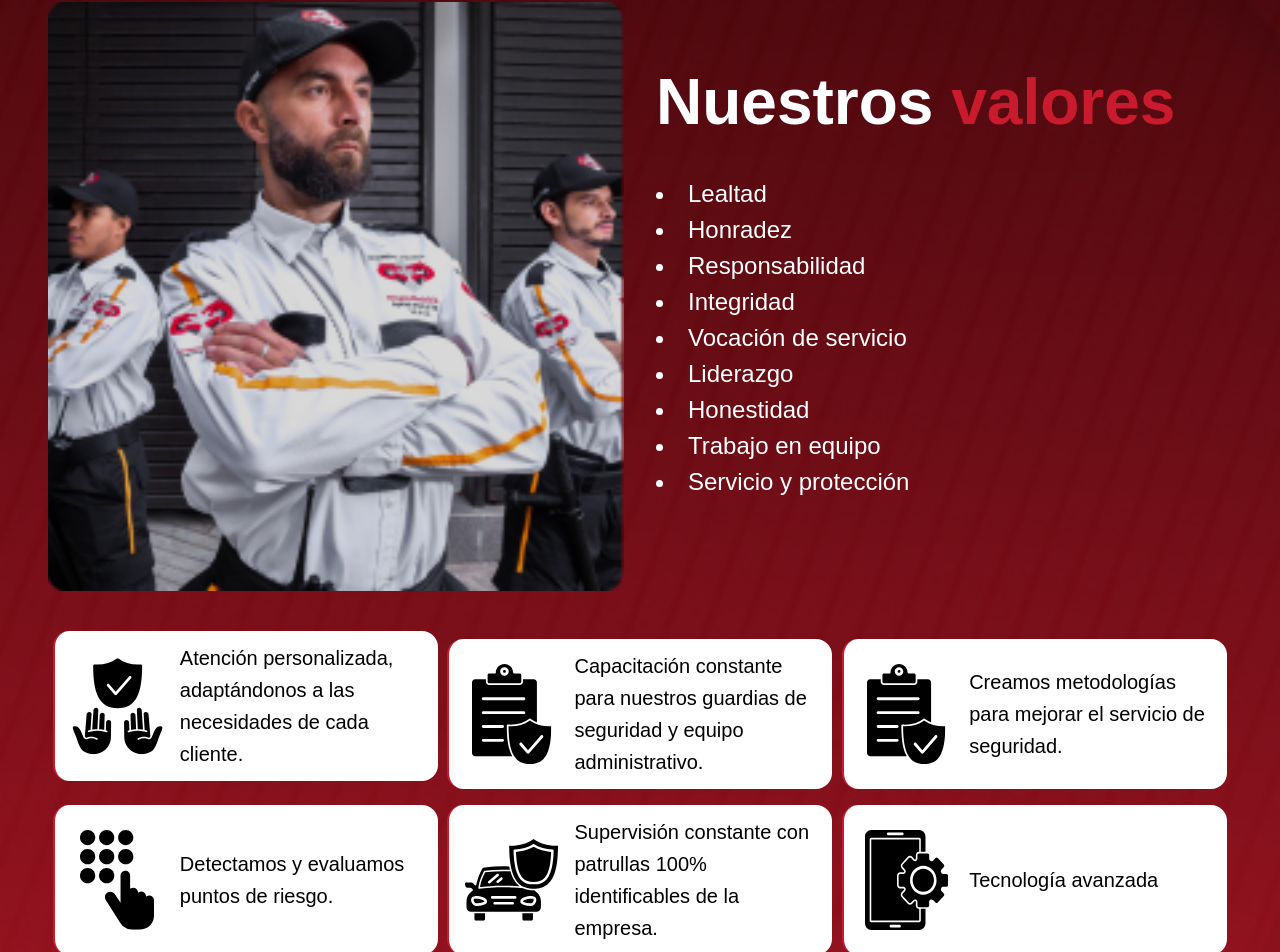
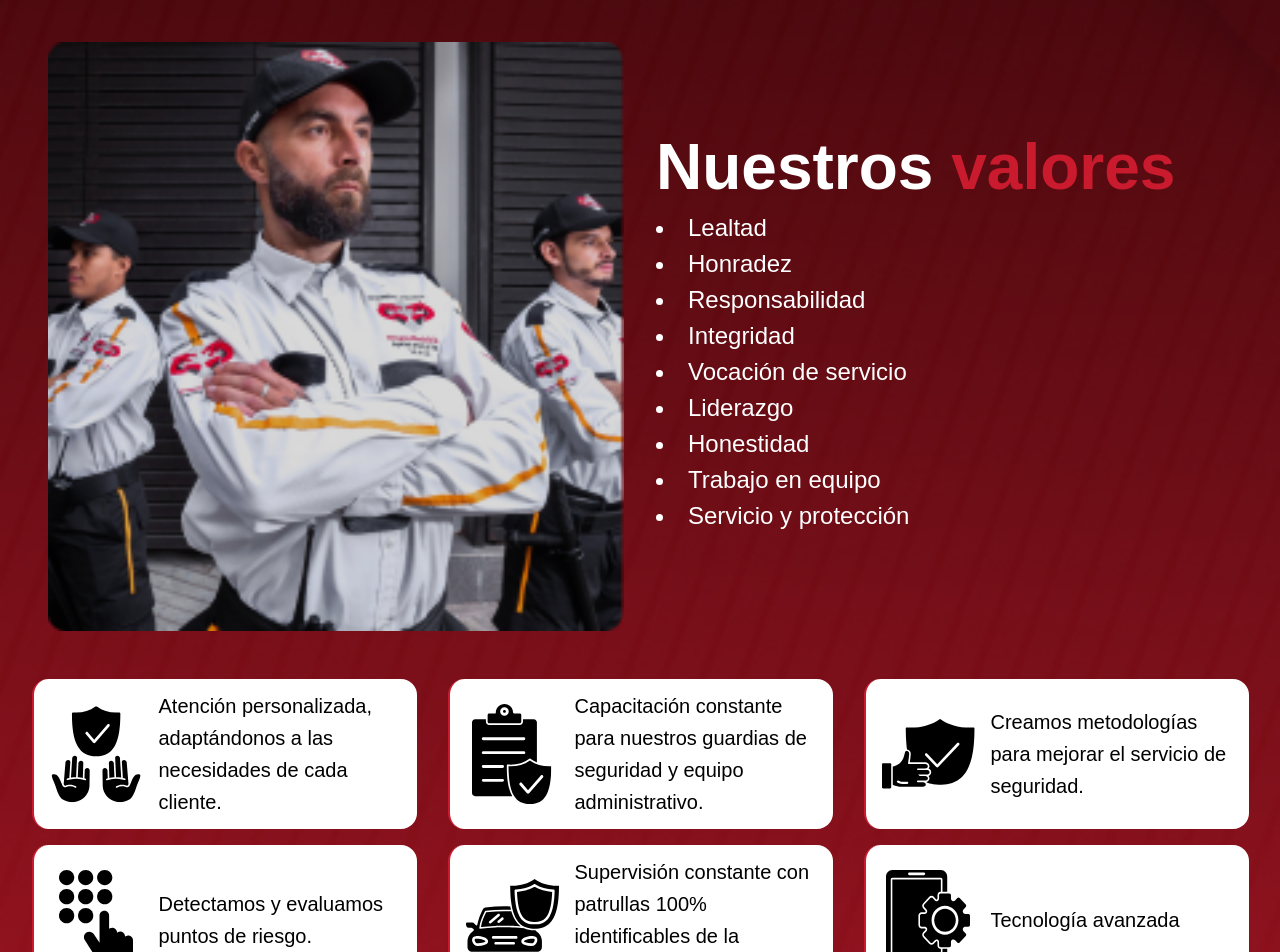
Before and after one commit to dragonbnr/dragonbnr, a Next.js app: page /Conocenos in a window 1280 px wide. Shown: the part 2294-3246 px from the top of the page. Built offline with nearby package versions, Linux system fonts and the light colour scheme.

Commit message:
Update Valores and MisionVision components for improved layout and responsiveness; adjust icon paths, text sizes, and container styles for better visual consistency and accessibility.

```diff
--- a/src/components/Conocenos/MisionVision.jsx
+++ b/src/components/Conocenos/MisionVision.jsx
@@ -32,7 +32,7 @@ function MisionVision() {
           <h1 className="text-[25px] font-semibold text-white leading-7 mb-[11px] z-10 md:text-left">
             Misión <br />
           </h1>
-          <p className="w-[87%] md:w-full text-justify text-white text-[10px] lg:text-[24px] font-normal leading-3 lg:leading-[32px] mb-4 z-10 ">
+          <p className="w-[87%] md:w-full text-justify text-white text-[10px] lg:text-[24px] font-normal leading-3 lg:leading-[32px] mb-4 z-10  lg:h-[300px]">
             Ofrecer nuestros servicios de seguridad privada para proteger de
             forma eficaz, tu familia, bienes, o activos, contando con elementos
             capacitados para realizar las tareas de manera profesional,
@@ -55,7 +55,7 @@ function MisionVision() {
           <h1 className="text-[25px] font-semibold text-white leading-7 mb-[11px] z-10 md:text-left">
             Visión <br />
           </h1>
-          <p className="w-[87%] md:w-full text-justify text-white text-[10px] lg:text-[24px] font-normal leading-3 lg:leading-[32px] mb-4 z-10 lg:h-[260px]">
+          <p className="w-[87%] md:w-full text-justify text-white text-[10px] lg:text-[24px] font-normal leading-3 lg:leading-[32px] mb-4 z-10 lg:h-[300px]">
             Tener mayor presencia en el territorio nacional, mejorando
             continuamente nuestros servicios, y nuestros elementos con constante
             capacitación, para desarrollar las habilidades necesarias que
--- a/src/components/Conocenos/Valores.jsx
+++ b/src/components/Conocenos/Valores.jsx
@@ -15,7 +15,7 @@ function Quienes() {
             texto: 'Capacitación constante para nuestros guardias de seguridad y equipo administrativo.'
         },
         {
-            icono: '/images/conocenos/valores/valores/3.svg',
+            icono: '/images/conocenos/valores/valores/7.svg',
             texto: 'Creamos metodologías para mejorar el servicio de seguridad.'
         },
         {
@@ -58,7 +58,7 @@ function Quienes() {
       </div>
       <div className='md:w-1/2 flex-col md:text-left md:items-center md:justify-center  '>
 
-      <h1 className="text-[25px] lg:text-[64px] font-semibold text-white leading-7 mb-[11px] lg:mb-[60px] z-10">
+      <h1 className="text-[25px] lg:text-[64px] font-semibold text-white leading-7 md:leading-[64px] mb-[11px]  z-10">
       Nuestros <span className="text-[#ca1b2e]">valores</span>
       </h1>
       <ul className="text-white z-10 list-disc list-inside lg:text-[24px]">
@@ -74,7 +74,7 @@ function Quienes() {
       </ul>
       </div>
           </div>
-      <div className="w-full grid grid-cols-2 md:grid-cols-3 place-items-center mt-4 space-y-2 lg:space-y-4 md:px-12">
+      <div className="w-full grid grid-cols-2 md:grid-cols-3 place-items-center  mt-4 space-y-2 lg:space-y-4 md:px-4 ">
         {
             valores.map((valor, index) => (
                 <Valor key={index} icono={valor.icono} texto={valor.texto}/>
--- a/src/components/Conocenos/Valores/Valor.jsx
+++ b/src/components/Conocenos/Valores/Valor.jsx
@@ -3,9 +3,9 @@ import Image from 'next/image';
 
 function Valor({icono, texto}) {
   return (
-    <div className="w-[165.70px] h-[74px] md:h-[100px] md:w-[220px] lg:w-[360px] lg:h-[150px] xl:w-[385px] text-black bg-white rounded-2xl border-l-2 border-[#ca1b2e] flex items-center z-10"
+    <div className="w-[165.70px] h-[74px] md:h-[100px] md:w-[220px] lg:w-[300px] lg:h-[150px] xl:w-[385px] text-black bg-white rounded-2xl border-l-2 border-[#ca1b2e] flex items-center z-10 shrink-0 mt-4"
     >
-      <div className="flex items-center pl-4 lg:gap-4 ">
+      <div className="flex items-center pl-4 lg:gap-4 gap-2 ">
         <div className="w-[37px] h-[40px] lg:w-[80px] lg:h-[90px] xl:w-[93px] xl:h-[100px] ">
         <Image
         quality={100}
@@ -13,7 +13,7 @@ function Valor({icono, texto}) {
         </div>
         <div className="mt-2 md:mt-0">
 
-        <p className="text-[8px] md:text-[12px] lg:text-[20px] text-left h-[55px] md:h-full w-[93px] md:w-[150px] lg:w-[250px] lg:leading-[32px]">
+        <p className="text-[8px] md:text-[12px] lg:text-[14px] xl:text-[20px] text-left h-[55px] md:h-full w-[93px] md:w-[150px] xl:w-[250px] xl:leading-[32px]">
           {texto}
         </p>
       </div>
```
Also changed, not shown: public/images/conocenos/valores/valores/7.svg (added).
